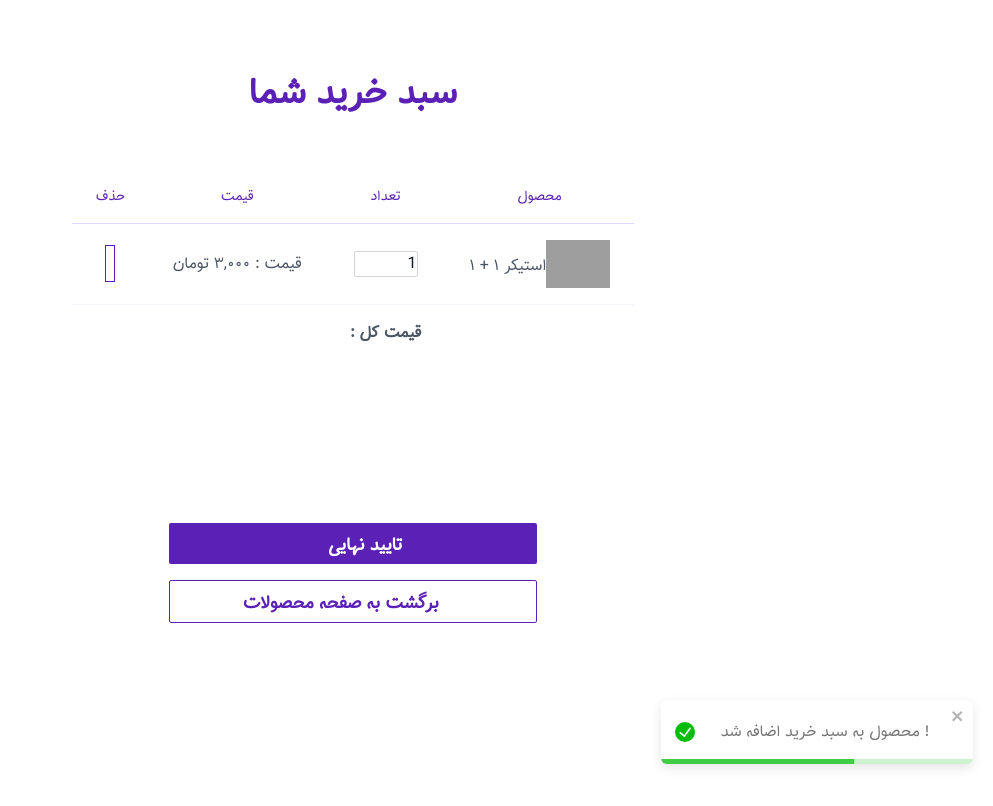
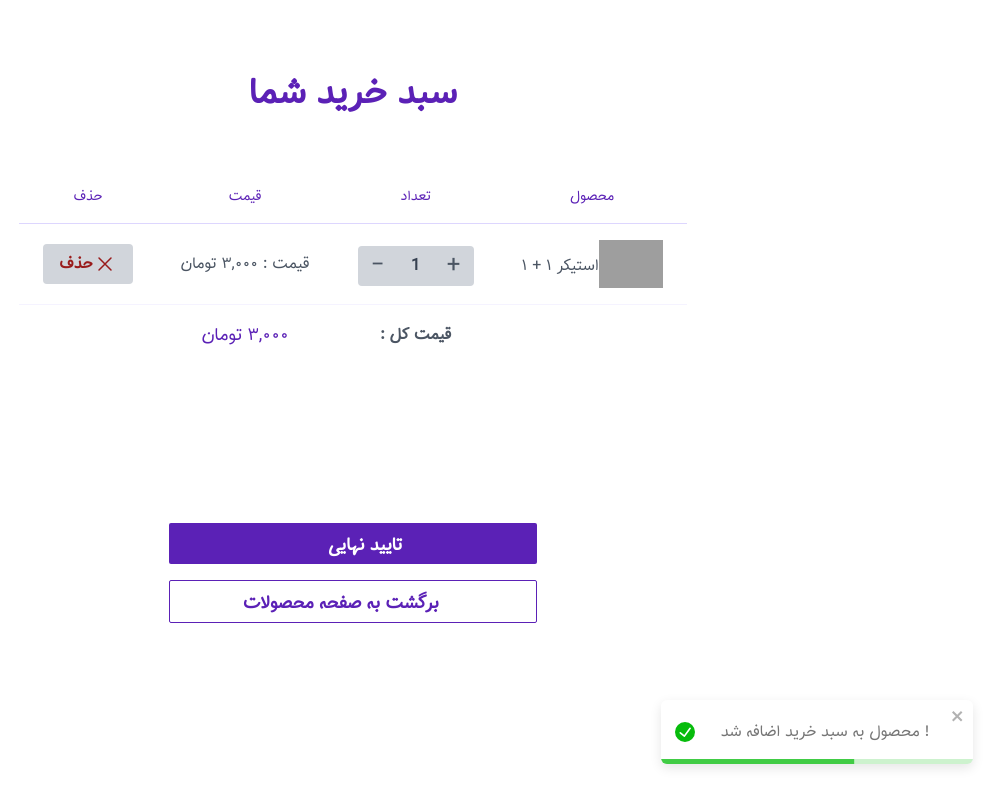
Before and after one commit to Alirezababrgir/Market, a React (Vite) app: page /products/01 in a window 1280 px wide. Both pictures are taken after a click on the button "اضافه به سبد خرید". Shown: the top 806 px of the page, without its empty margins (287-1280 px from the left). Built offline with nearby package versions, Linux system fonts and the light colour scheme; data requests are answered from the project's data file.

Commit message:
debug CardSlice & decrime product

```diff
--- a/public/css/style.css
+++ b/public/css/style.css
@@ -10,7 +10,7 @@
   font-display: swap;
 }
 
-  html *{
+html * {
   font-family: tanha, tahoma !important;
 }
 
@@ -20,3 +20,26 @@
   -webkit-font-smoothing: antialiased;
   -moz-osx-font-smoothing: grayscale;
 }
+.triangle::before {
+  content: "";
+  height: 100%;
+  position: absolute;
+  top: 0;
+  left: 0em;
+  border: 1em solid transparent;
+  border-left-color: #ffffff;
+}
+
+input[type="number"]::-webkit-inner-spin-button,
+input[type="number"]::-webkit-outer-spin-button {
+  -webkit-appearance: none;
+  margin: 0;
+}
+
+.quantity input:focus {
+  outline: none !important;
+}
+
+.quantity button:focus {
+  outline: none !important;
+}
--- a/src/components/CartTable.jsx
+++ b/src/components/CartTable.jsx
@@ -9,6 +9,7 @@ import {
   decreaseCart,
   removeFromCart,
 } from "../slices/cartSlice";
+import NumberInput from "./NumberInput";
 
 const CartTable = () => {
   const cart = useSelector((state) => state.cart);
@@ -28,14 +29,6 @@ const CartTable = () => {
 
   const handleremoveFromCart = (product) => {
     dispatch(removeFromCart(product));
-  };
-
-  const handleQty = (e, item) => {
-    if (e.target.value) {
-      handleAddToCart(item);
-    } else {
-      handledecreaseCart(item);
-    }
   };
 
   return (
@@ -87,16 +80,10 @@ const CartTable = () => {
                       </Link>
                     </td>
                     <td className="font-primary font-medium px-4 sm:px-6 py-4">
-                      <input
-                        type="number"
-                        inputMode="numeric"
-                        id="variant-quantity"
-                        name="variant-quantity"
-                        min="1"
-                        step="1"
-                        value={item.countcart}
-                        onChange={(e) => handleQty(e, item)}
-                        className="text-gray-900 form-input border border-gray-300 w-16 rounded-sm focus:border-palette-light focus:ring-palette-light"
+                      <NumberInput
+                        incrementNumber={() => handleAddToCart(item)}
+                        Number={item.countcart}
+                        decrementNumber={() => handledecreaseCart(item)}
                       />
                     </td>
                     <td className="font-primary text-base font-light px-4 sm:px-6 py-4 hidden sm:table-cell">
@@ -109,14 +96,25 @@ const CartTable = () => {
                     </td>
                     <td className="font-primary font-medium px-4 sm:px-6 py-4">
                       <button
-                        aria-label="delete-item"
-                        className=""
                         onClick={() => handleremoveFromCart(item)}
+                        className="bg-gray-300 hover:bg-gray-400 text-red-800 font-bold py-2 px-4 rounded inline-flex items-center"
                       >
-                        <i
-                          className="fa fa-times w-8 h-8 text-palette-primary border border-palette-primary p-1 hover:bg-palette-lighter"
-                          aria-hidden="true"
-                        ></i>
+                        <svg
+                          xmlns="http://www.w3.org/2000/svg"
+                          fill="none"
+                          viewBox="0 0 24 24"
+                          stroke-width="1.5"
+                          stroke="currentColor"
+                          className="size-6"
+                        >
+                          <path
+                            stroke-linecap="round"
+                            stroke-linejoin="round"
+                            d="M6 18 18 6M6 6l12 12"
+                          />
+                        </svg>
+
+                        <span>حذف</span>
                       </button>
                     </td>
                   </tr>
--- /dev/null
+++ b/src/components/NumberInput.jsx
@@ -0,0 +1,30 @@
+const NumberInput = ({ incrementNumber, Number, decrementNumber }) => {
+  return (
+    <div className="flex flex-row w-50 h-10 rounded-lg relative bg-transparent mt-1 quantity">
+      <button
+        data-action="increment"
+        onClick={incrementNumber}
+        className="bg-gray-300 text-gray-600 hover:text-gray-700 hover:bg-gray-400 h-full w-10 rounded-r cursor-pointer"
+      >
+        <span className="m-auto text-2xl font-thin">+</span>
+      </button>
+      <input
+        type="number"
+        className="focus:outline-none text-center w-9 bg-gray-300 font-semibold text-md hover:text-black focus:text-black  md:text-basecursor-default flex items-center text-gray-700  outline-none"
+        name="quantity"
+        value={Number}
+        onChange={() => {}}
+      ></input>
+
+      <button
+        data-action="decrement"
+        onClick={decrementNumber}
+        className=" bg-gray-300 text-gray-600 hover:text-gray-700 hover:bg-gray-400 h-full w-10 rounded-l cursor-pointer outline-none"
+      >
+        <span className="m-auto text-2xl font-thin">−</span>
+      </button>
+    </div>
+  );
+};
+
+export default NumberInput;
--- a/src/components/ProductForm.jsx
+++ b/src/components/ProductForm.jsx
@@ -1,10 +1,9 @@
 import { useState } from "react";
-
 import { useNavigate } from "react-router-dom";
 import { useDispatch } from "react-redux";
 import { addCart } from "../slices/cartSlice";
 const ProductForm = ({ product }) => {
-  const [qty, setQty] = useState(1);
+  const [qty] = useState(1);
 
   const dispatch = useDispatch();
   const navigate = useNavigate();
@@ -17,27 +16,10 @@ const ProductForm = ({ product }) => {
     navigate("/cart");
   };
 
-  const updateQty = () => {
-    setQty(qty + 1);
-  };
 
   return (
     <div className="w-full">
       <div className="flex justify-start space-x-2 w-full">
-        <div className="flex flex-col items-start space-y-1 flex-grow-0">
-          <label className="text-gray-500 text-base">تعداد</label>
-          <input
-            type="number"
-            inputMode="numeric"
-            id="quantity"
-            name="quantity"
-            min="1"
-            step="1"
-            value={qty}
-            onChange={updateQty}
-            className="text-gray-900 form-input border border-gray-300 w-16 rounded-sm focus:border-palette-light focus:ring-palette-light"
-          />
-        </div>
         <p className="text-green-600">در انبار موجود است</p>
       </div>
       <button
--- a/src/slices/cartSlice.js
+++ b/src/slices/cartSlice.js
@@ -33,7 +33,22 @@ const cartSlice = createSlice({
           position: "bottom-right",
         });
       }
-      localStorage.setItem("cartitems", JSON.stringify(state.cartitems));
+      localStorage.setItem("CartItems", JSON.stringify(state.cartitems));
+    },
+    getTotal(state, action) {
+      let { total, qty } = state.cartitems.reduce(
+        (cartTotal, cardItem) => {
+          const { price,  countcart} = cardItem;
+          const itemTotal = price * countcart;
+          cartTotal.total += itemTotal;
+          cartTotal.qty += countcart;
+          return cartTotal;
+        },
+        { total: 0, qty: 0 }
+      );
+      total = parseFloat(total.toFixed());
+      state.countcart = qty;
+      state.cartAmount = total;
     },
     decreaseCart(state, action) {
       const itemIndex = state.cartitems.findIndex(
@@ -58,7 +73,7 @@ const cartSlice = createSlice({
         });
       }
 
-      localStorage.setItem("cartitems", JSON.stringify(state.cartItems));
+      localStorage.setItem("CartItems", JSON.stringify(state.cartitems));
     },
     removeFromCart(state, action) {
       state.cartitems.map((cartitems) => {
@@ -73,26 +88,12 @@ const cartSlice = createSlice({
             position: "bottom-left",
           });
         }
-        localStorage.setItem("cartitems", JSON.stringify(state.cartitems));
+        localStorage.setItem("CartItems", JSON.stringify(state.cartitems));
         return state;
       });
     },
-    getTotal(state, action) {
-      let { total, qty } = state.cartitems.reduce(
-        (cartTotal, cardItem) => {
-          const { price, cardcount } = cardItem;
-          const itemTotal = price * cardcount;
-          cartTotal.total += itemTotal;
-          cartTotal.cardcount += cardcount;
-          return cartTotal;
-        },
-        { total: 0, qty: 0 }
-      );
-      total = parseFloat(total.toFixed(2));
-      state.countcart = qty;
-      state.cartAmount = total;
-    },
   },
 });
-export const { addCart, getTotal, decreaseCart, removeFromCart } = cartSlice.actions;
+export const { addCart, getTotal, decreaseCart, removeFromCart } =
+  cartSlice.actions;
 export default cartSlice.reducer;
```
Also changed, not shown: src/components/NumberFormat.jsx (+0 -12 lines). Lines whose indentation alone changed are shown as unchanged.
